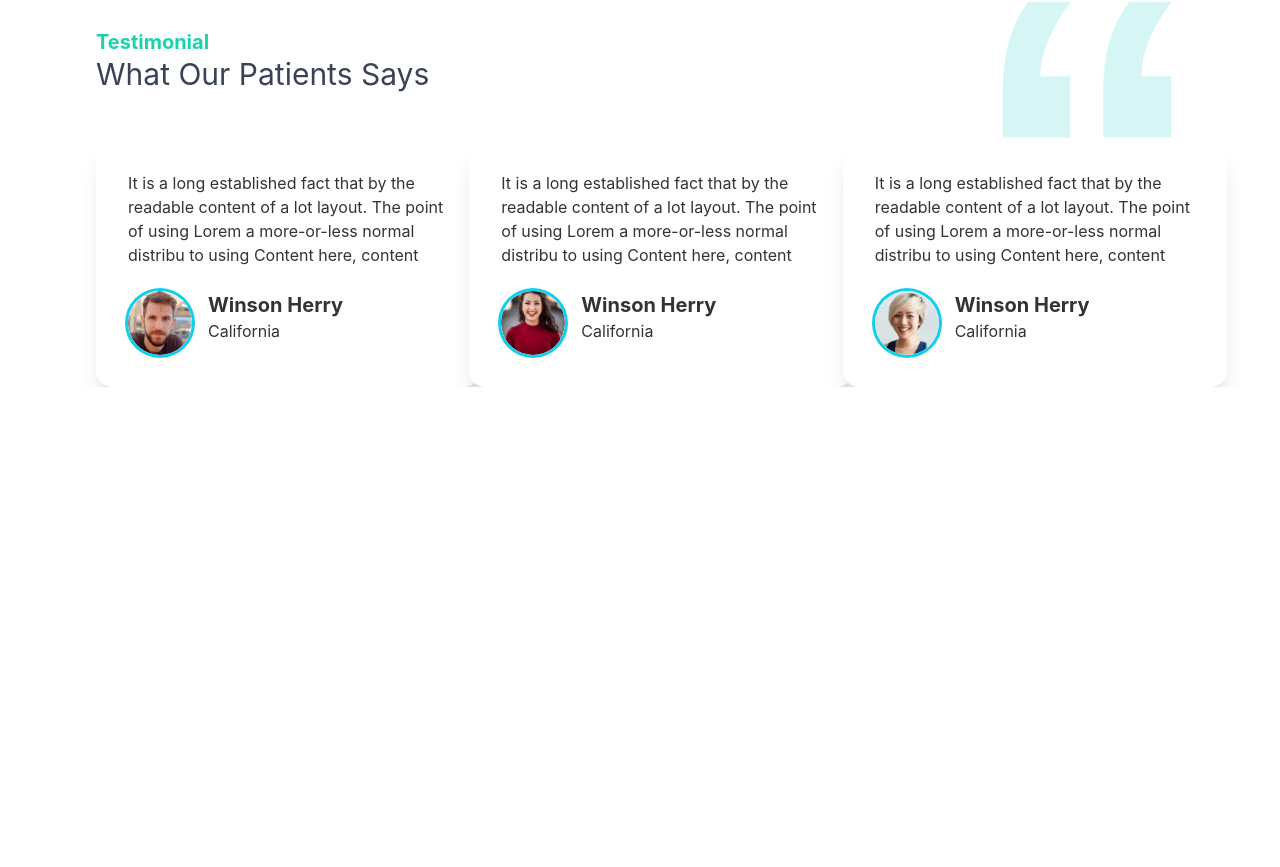
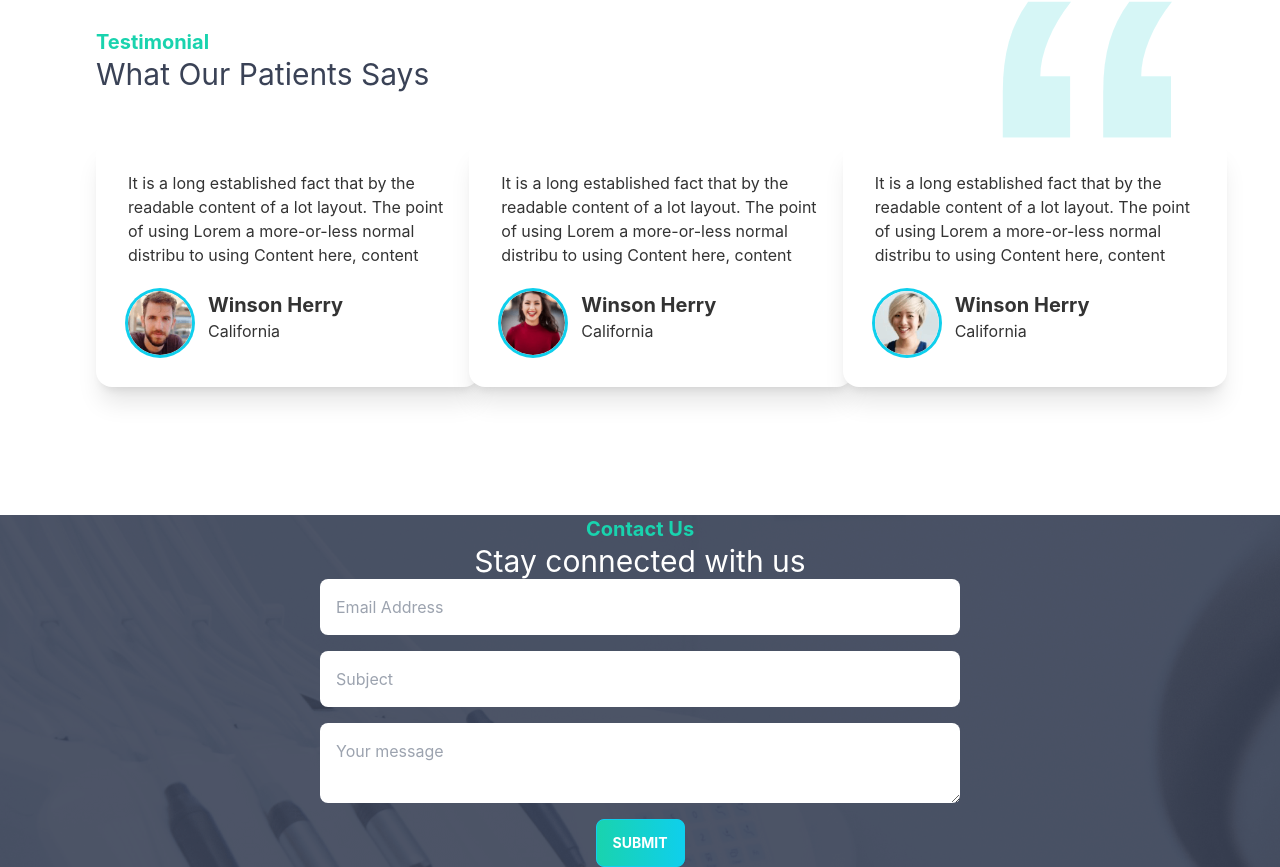
Before and after one commit to asaduzzaman599/doctors-portal-client-side, a React (Create React App) app: page / in a window 1280 px wide. Shown: the part 3313-4180 px from the top of the page. Before the commit the page ends 3700 px from the top, so only its background shows below. Built offline with nearby package versions, Linux system fonts and the light colour scheme.

Commit message:
contact us added

```diff
--- a/src/Pages/Home/Appointment.js
+++ b/src/Pages/Home/Appointment.js
@@ -4,7 +4,7 @@ import appointment from './../../assets/images/appointment.png'
 import doctor from './../../assets/images/doctor.png'
 const Appointment = () => {
     return (
-        <div style={{ background: `url(${appointment})` }} className="flex gap-8">
+        <section style={{ background: `url(${appointment})` }} className="flex gap-8">
             <div className='flex-1'>
                 <img src={doctor} alt="" className='mt-[-100px]' />
             </div>
@@ -13,7 +13,7 @@ const Appointment = () => {
                 <h2 className='text-3xl  text-white'>Make an appointment Today</h2>
                 <p className='  text-white'>It is a long established fact that a reader will be distracted by the readable content of a page when looking at its layout. The point of using Lorem Ipsumis that it has a more-or-less normal distribution of letters,as opposed to using 'Content here, content here', making it look like readable English. Many desktop publishing packages and web page</p>
             </div>
-        </div>
+        </section>
     );
 };
 
--- /dev/null
+++ b/src/Pages/Home/ContactUs.js
@@ -0,0 +1,24 @@
+import React from 'react';
+import PrimaryButton from '../Shared/Common/PrimaryButton';
+import TItle from '../Shared/Common/TItle';
+import appointment from './../../assets/images/appointment.png'
+
+const ContactUs = () => {
+    return (
+        <section style={{ background: `url(${appointment})` }}>
+            <TItle>Contact Us</TItle>
+            <h2 className='text-3xl  text-white text-center'>Stay connected with us</h2>
+            <form action="" className='flex flex-col gap-4 md:w-2/4 mx-auto'>
+                <input type="text" placeholder='Email Address' className='p-4 rounded-lg' />
+                <input type="text" placeholder='Subject' className='p-4 rounded-lg' />
+                <textarea type="text" placeholder='Your message' className='p-4 rounded-lg' />
+                <div className='text-center'>
+                    <PrimaryButton>Submit</PrimaryButton>
+                </div>
+            </form>
+
+        </section>
+    );
+};
+
+export default ContactUs;
--- a/src/Pages/Home/Home.js
+++ b/src/Pages/Home/Home.js
@@ -1,6 +1,7 @@
 import React from 'react';
 import Appointment from './Appointment';
 import Banner from './Banner';
+import ContactUs from './ContactUs';
 import Info from './Info';
 import Services from './Services';
 import Testimonial from './Testimonial/Testimonial';
@@ -13,6 +14,7 @@ const Home = () => {
             <Services></Services>
             <Appointment></Appointment>
             <Testimonial></Testimonial>
+            <ContactUs></ContactUs>
         </div>
     );
 };
--- a/src/Pages/Shared/Footer.js
+++ b/src/Pages/Shared/Footer.js
@@ -2,9 +2,28 @@ import React from 'react';
 
 const Footer = () => {
     return (
-        <div>
-
-        </div>
+        <footer class="footer p-10 bg-neutral text-neutral-content">
+            <div>
+                <span class="footer-title">Services</span>
+                <a class="link link-hover">Branding</a>
+                <a class="link link-hover">Design</a>
+                <a class="link link-hover">Marketing</a>
+                <a class="link link-hover">Advertisement</a>
+            </div>
+            <div>
+                <span class="footer-title">Company</span>
+                <a class="link link-hover">About us</a>
+                <a class="link link-hover">Contact</a>
+                <a class="link link-hover">Jobs</a>
+                <a class="link link-hover">Press kit</a>
+            </div>
+            <div>
+                <span class="footer-title">Legal</span>
+                <a class="link link-hover">Terms of use</a>
+                <a class="link link-hover">Privacy policy</a>
+                <a class="link link-hover">Cookie policy</a>
+            </div>
+        </footer>
     );
 };
 
```
